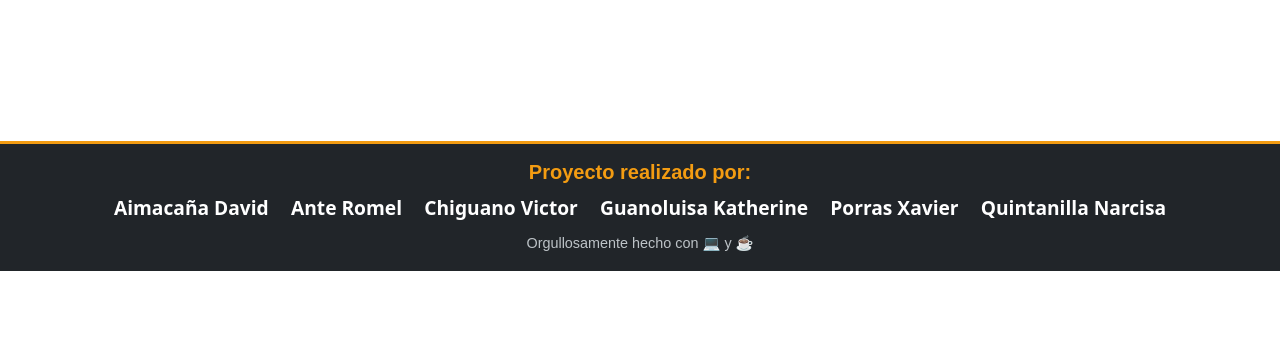
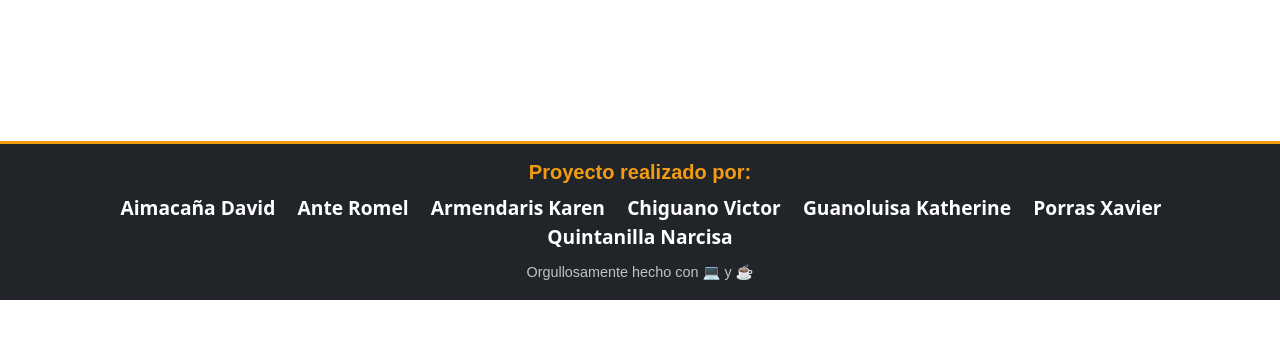
Before and after one commit to Dafaild25/SueloMaster, a Django app: page / in a window 1280 px wide. Shown: the part 297-636 px from the top of the page. Run offline with Django 5.2, Linux system fonts and the light colour scheme; some libraries are stand-ins or nearby versions.

Commit message:
realice las migraciones

```diff
--- a/Aplicaciones/Monitoreo/templates/paginaMaestra.html
+++ b/Aplicaciones/Monitoreo/templates/paginaMaestra.html
@@ -72,6 +72,7 @@
             <ul class="list-inline">
                 <li class="list-inline-item"><strong>Aimacaña David</strong></li>
                 <li class="list-inline-item"><strong>Ante Romel</strong></li>
+                <li class="list-inline-item"><strong>Armendaris Karen</strong></li>
                 <li class="list-inline-item"><strong>Chiguano Victor</strong></li>
                 <li class="list-inline-item"><strong>Guanoluisa Katherine</strong></li>
                 <li class="list-inline-item"><strong>Porras Xavier</strong></li>
```
